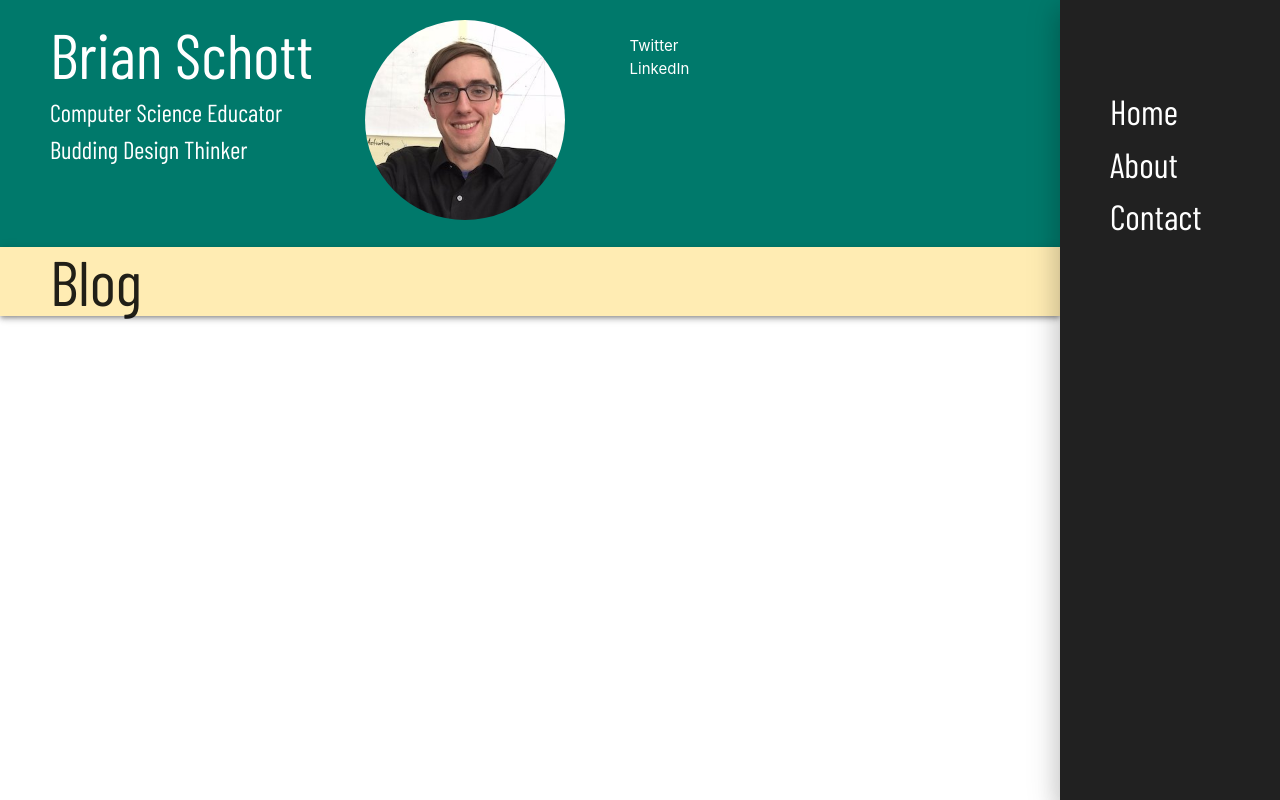
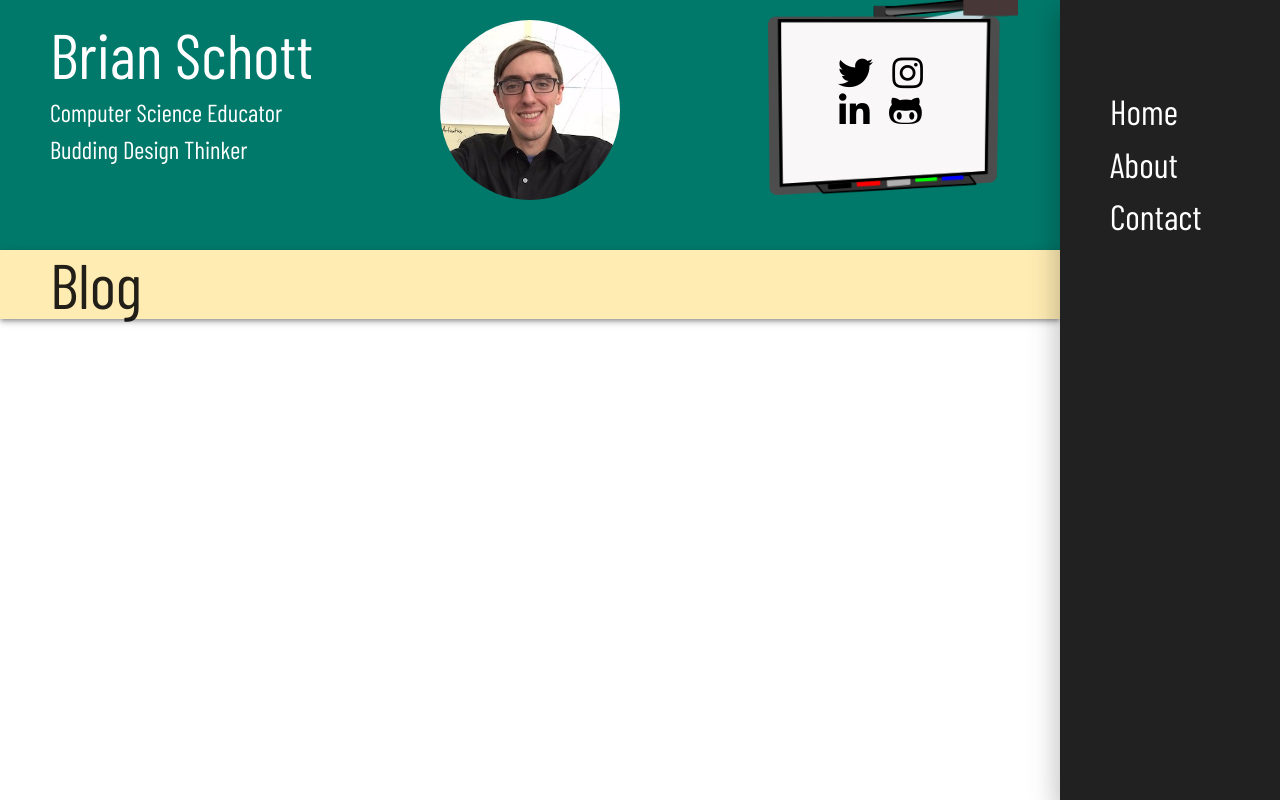
Before and after one commit to brianjschott/personal-site-blog, a PHP site: template themes/material/index.twig in a window 1280 px wide. Run offline with PHP 8.4, Linux system fonts and the light colour scheme; the template is opened without the code that fills it, so the values that code supplies are empty; some libraries are stand-ins or nearby versions.

Commit message:
Added in icon board to top of page

```diff
--- a/themes/material/css/style.css
+++ b/themes/material/css/style.css
@@ -92,7 +92,38 @@ a:hover {
 
 }
 
+.smartboard i {
+    color:black;
+    font-size:35px;
+    letter-spacing:15px;
+}
+
+#topcontainer {
+    height:250px;
+}
+
+.smartboard {
+    position:relative;
+    bottom:25px;
+    left:50px;
+    width:250px;
+    height:200px;
+    background-image:url('../../../assets/smartboard.png');
+    background-size:cover;
+    padding:60px 60px 50px 50px;
+    text-align:center;
+}
+
 @media only screen and (max-width : 992px) {
+  #topcontainer{
+      height:auto;
+  }
+
+  .smartboard {
+      position:static;
+      text-align:center;
+  }
+
   main  {
     padding-right: 0;
     padding-top:0px;
--- a/themes/material/index.twig
+++ b/themes/material/index.twig
@@ -18,6 +18,8 @@
     <link rel="stylesheet" href="https://cdnjs.cloudflare.com/ajax/libs/materialize/1.0.0-rc.2/css/materialize.min.css">
 	<link href="https://fonts.googleapis.com/css?family=Barlow+Condensed" rel="stylesheet">
 	<link href="https://fonts.googleapis.com/icon?family=Material+Icons" rel="stylesheet">
+    <link rel="stylesheet" href="https://use.fontawesome.com/releases/v5.2.0/css/all.css" integrity="sha384-hWVjflwFxL6sNzntih27bfxkr27PmbbK/iSvJ+a4+0owXq79v+lsFkW54bOGbiDQ" crossorigin="anonymous">
+
 
 	<script src="https://code.jquery.com/jquery-3.3.1.min.js" integrity="sha256-FgpCb/KJQlLNfOu91ta32o/NMZxltwRo8QtmkMRdAu8=" crossorigin="anonymous"></script>
 	<script src="https://cdnjs.cloudflare.com/ajax/libs/materialize/1.0.0-rc.2/js/materialize.min.js"></script>
@@ -40,15 +42,18 @@
 					<h5>Computer Science Educator</h5>
 					<h5>Budding Design Thinker</h5>
 			</div>
-			<div class="col m3">
-				<img src="assets/headshot.jpg" style="border-radius:50%;width:200px;">
+			<div class="col m4 center">
+				<img src="assets/headshot.jpg" style="border-radius:50%;width:180px;">
 			</div>
-			<div class="col m5">
-				<ul>
-					<li>Twitter</li>
-					<li>LinkedIn</li>
-				</ul>
+			<div class="col m4">
+				<div class="smartboard">
+				    <i class="fab fa-twitter"></i>
+                    <i class="fab fa-instagram"></i>
+                    <i class="fab fa-linkedin-in"></i>
+                    <i class="fab fa-github-alt"></i>
 
+
+				</div>
 			</div>
 		</section>
 
```
Also changed, not shown: assets/smartboard.png (added).
